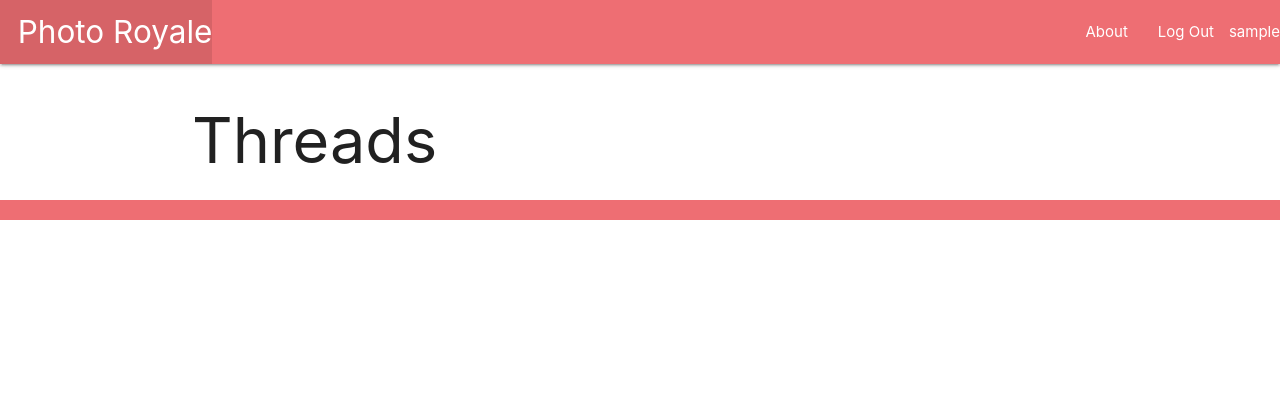
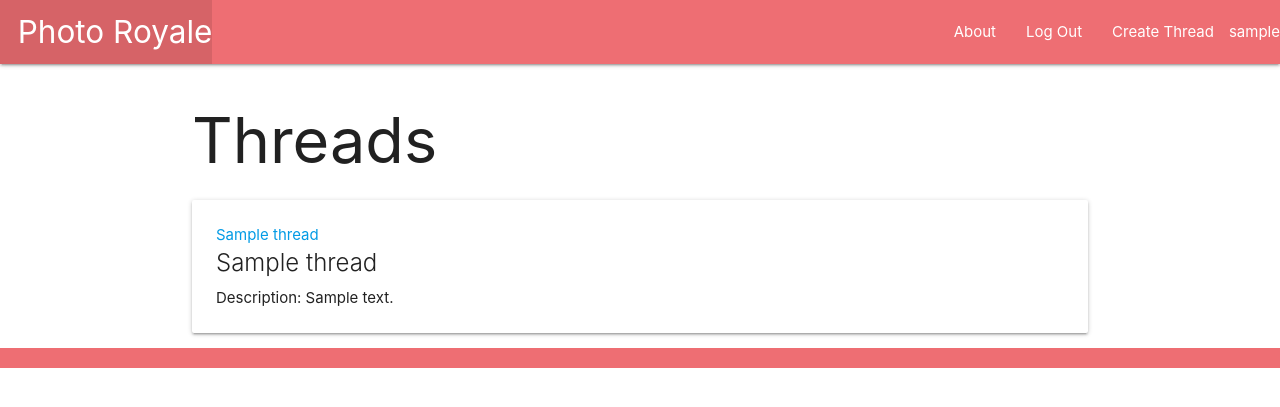
Before and after one commit to pfeeny84/photoroyale, a Django app: page /threads/ in a window 1280 px wide. Shown: the top 407 px of the page. Run offline with Django 3.2, Linux system fonts and the light colour scheme; a user stored in the database is signed in; tables that the repository leaves empty hold one stand-in row (values such as "Sample post").

Commit message:
Add Thread model Create and Delete functionality

```diff
--- a/main_app/admin.py
+++ b/main_app/admin.py
@@ -1,4 +1,5 @@
 from django.contrib import admin
+from .models import Image, Thread, Post, Comment, ThreadImage, PostImage, ProfileImage
 
 # Register your models here.
 admin.site.register(Image)
--- a/main_app/models.py
+++ b/main_app/models.py
@@ -1,15 +1,22 @@
 from django.db import models
 from django.contrib.auth.models import User
+from django.urls import reverse
 
 # Models
 
 class Image(models.Model):
     url = models.CharField(max_length=200)
 
+class ProfileImage(Image):
+    user = models.ForeignKey(User, on_delete=models.CASCADE)
+
 class Thread(models.Model):
     title = models.CharField(max_length=50)
     description = models.CharField(max_length=200)
     user = models.ForeignKey(User, on_delete=models.CASCADE)
+
+    def get_absolute_url(self):
+        return reverse('thread_posts_index', kwargs={'thread_id': self.id})
 
 class ThreadImage(Image):
     thread = models.ForeignKey(Thread, on_delete=models.CASCADE)
@@ -25,11 +32,3 @@ class Comment(models.Model):
     content = models.CharField(max_length=200)
     post = models.ForeignKey(Post, on_delete=models.CASCADE)
     user = models.ForeignKey(User, on_delete=models.CASCADE)
-
-
-
-# Images
-
-
-class ProfileImage(Image):
-    user = models.ForeignKey(User, on_delete=models.CASCADE)
--- a/main_app/templates/base.html
+++ b/main_app/templates/base.html
@@ -21,6 +21,7 @@
           <li><a href="{% url 'about' %}">About</a></li>
           {% if user.is_authenticated %}
           <li><a href="{% url 'logout' %}">Log Out</a></li>
+          <li><a href="{% url 'thread_create' %}">Create Thread</a></li>
           <li>{{user.username}}</li>
           {% else %}
             <li><a href="{% url 'signup' %}">Sign Up</a></li>
--- a/main_app/templates/threads/index.html
+++ b/main_app/templates/threads/index.html
@@ -3,4 +3,16 @@
 
 <h1>Threads</h1>
 
+{% for thread in threads %}
+
+<div class="card">
+    <div class="card-content">
+        <a href="{% url 'thread_posts_index' thread.id %}"> {{ thread.title }} </a>
+        <span class="card-title"> {{ thread.title }} </span>
+        <p>Description: {{ thread.description }} </p>
+    </div>
+</div>
+
+{% endfor %}
+
 {% endblock %}
--- a/main_app/urls.py
+++ b/main_app/urls.py
@@ -8,4 +8,6 @@ urlpatterns = [
     path('accounts/signup/', views.signup, name='signup'),
     path('threads/', views.threads_index, name='index'),
     path('threads/create', views.ThreadCreate.as_view(), name='thread_create'),
+    path('threads/<int:thread_id>/posts/', views.thread_posts_index, name='thread_posts_index'),
+    path('genres/<int:pk>/delete/', views.ThreadDelete.as_view(), name='thread_delete'),
 ]
--- a/main_app/views.py
+++ b/main_app/views.py
@@ -1,8 +1,8 @@
 from django.shortcuts import render, redirect
-from .models import Thread
+from .models import Thread, Post
 from django.contrib.auth.forms import UserCreationForm
 from django.contrib.auth import login
-from django.views.generic.edit import CreateView
+from django.views.generic.edit import CreateView, DeleteView
 
 # Create your views here.
 
@@ -14,11 +14,37 @@ def about(request):
 
 class ThreadCreate(CreateView):
   model = Thread
-  fields = '__all__'
+  fields = ['title', 'description']
 
-#   def form_valid(self, form):
-#     form.instance.user = self.request.user
-#     return super().form_valid(form)
+  def form_valid(self, form):
+    form.instance.user = self.request.user
+    return super().form_valid(form)
+
+class ThreadDelete(DeleteView):
+    model = Thread
+    success_url = '/'
+
+def threads_index(request):
+    threads = Thread.objects.all()
+    return render(request, 'threads/index.html', { 'threads': threads })
+
+def thread_posts_index(request, thread_id):
+    posts = Post.objects.filter(thread=thread_id)
+    thread = Thread.objects.get(id=thread_id)
+    return render(request, 'threads/posts/index.html', { 'posts': posts, 'thread':thread})
+
+
+
+
+
+
+
+
+
+
+
+
+
 
 def signup(request):
   error_message = ''
@@ -35,7 +61,3 @@ def signup(request):
   form = UserCreationForm()
   context = {'form': form, 'error_message': error_message}
   return render(request, 'registration/signup.html', context)
-
-def threads_index(request):
-    threads = Thread.objects.filter(user=request.user)
-    return render(request, 'threads/index.html', { 'threads': threads })
--- a/photoroyale/settings.py
+++ b/photoroyale/settings.py
@@ -78,6 +78,10 @@ DATABASES = {
     'default': {
         'ENGINE': 'django.db.backends.postgresql',
         'NAME': 'photoroyale',
+        'USER': 'mlasota',
+        'PASSWORD': '!M06j20l02',
+        'HOST': '127.0.0.1',
+        'PORT': '5432',
     }
 }
 
```
Also changed, not shown: main_app/forms.py (added, +7 -0 lines), main_app/templates/main_app/thread_confirm_delete.html (added, +10 -0 lines), main_app/templates/main_app/thread_form.html (added, +13 -0 lines), main_app/templates/threads/posts/index.html (added, +20 -0 lines).
